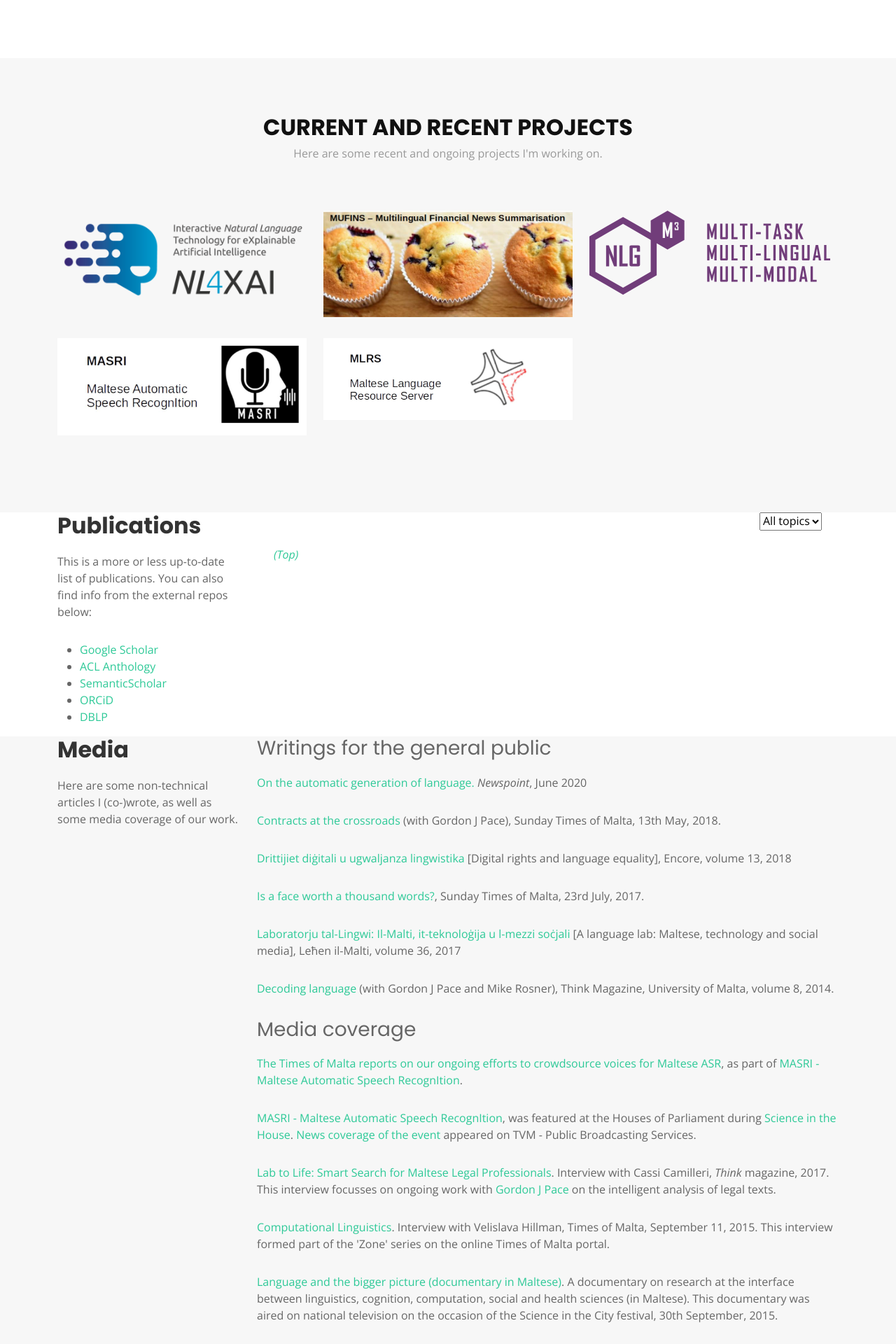
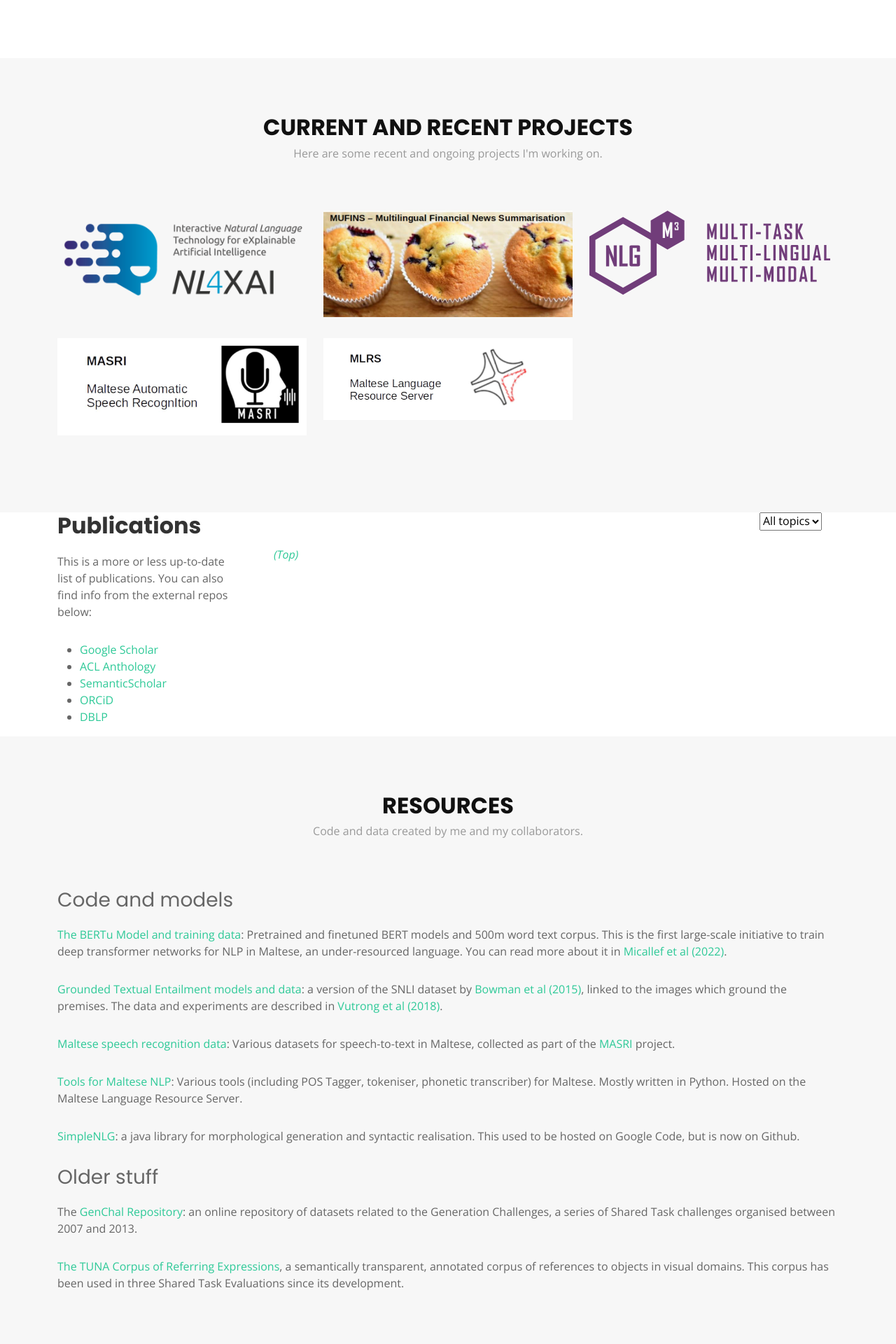
Before and after one commit to albertgatt/albertgatt.github.io, a PHP site: page /index.html in a window 1280 px wide. Shown: the part 1537-3457 px from the top of the page at 70% size. Run offline with PHP 8.4, Linux system fonts and the light colour scheme; some libraries are stand-ins or nearby versions.

Commit message:
Added resources section

```diff
--- a/assets/css/style.css
+++ b/assets/css/style.css
@@ -939,6 +939,14 @@ section {
   padding: 0;
 }
 
+
+/* Team Section
+--------------------------------*/
+#resources {
+  background: #f7f7f7;
+  padding: 80px 0 60px 0;
+}
+
 /* Team Section
 --------------------------------*/
 #team {
@@ -1008,7 +1016,7 @@ section {
 /* Contact Section
 --------------------------------*/
 #contact {
-  background: #f7f7f7;
+  background: #fff;
   padding: 80px 0 40px 0;
 }
 
--- a/index.html
+++ b/index.html
@@ -58,8 +58,10 @@
           <li><a class="nav-link scrollto" href="#about">About</a></li>
           <li><a class="nav-link scrollto " href="#portfolio">Projects</a></li>
           <li><a class="nav-link scrollto" href="#publications">Publications</a></li>
+          <li><a class="nav-link scrollto" href="#resources">Resources</a></li>
+          <li><a class="nav-link scrollto" href="#team">Lab</a></li>
           <li><a class="nav-link scrollto" href="#media">Media</a></li>
-          <li><a class="nav-link scrollto" href="#team">Lab</a></li>
+
           <!-- <li class="dropdown"><a href="#"><span>Drop Down</span> <i class="bi bi-chevron-down"></i></a>
             <ul>
               <li><a href="#">Drop Down 1</a></li>
@@ -330,7 +332,90 @@
 
 
 
-    <!-- ======= PopWriting Section ======= -->
+
+  <!-- ======= REsource Section ======= -->
+    <section id="resources">
+
+      <div class="container" data-aos="fade-up">
+        <div class="section-header">
+          <h3 class="section-title">Resources</h3>
+          <p class="section-description">Code and data created by me and my collaborators.</p>
+        </div>
+        <div class="row">
+          <h3>Code and models</h3>
+          <p><a href="https://huggingface.co/MLRS" target=_blank>The BERTu Model and training data</a>:
+            Pretrained and finetuned BERT models and 500m word text corpus. This is the first large-scale initiative to train deep transformer networks for NLP in Maltese, an under-resourced language. You can read more about it in <a href="https://aclanthology.org/2022.deeplo-1.10/" target=_blank>Micallef et al (2022)</a>.</p>
+
+             <p><a href="https://github.com/claudiogreco/coling18-gte" target=_BLANK>Grounded Textual Entailment models and data</a>: a version of the SNLI dataset by <a href="https://nlp.stanford.edu/pubs/snli_paper.pdf" target=_blank>Bowman et al (2015)</a>, linked to the images which ground the premises. The data and experiments are described in <a href="https://aclanthology.org/C18-1199/" target=_blank>Vutrong et al (2018)</a>.</p>
+
+             <p><a href="https://github.com/UMSpeech/" target=_blank>Maltese speech recognition data</a>: Various datasets for speech-to-text in Maltese, collected as part of the <a href="https://www.um.edu.mt/projects/masri/" target=_blank>MASRI</a> project.</p>
+
+            <p><a href="https://mlrs.research.um.edu.mt/index.php?page=demos" target=_BLANK>Tools for Maltese NLP</a>:
+            Various tools (including POS Tagger, tokeniser, phonetic transcriber) for Maltese. Mostly written in Python. Hosted on the Maltese Language Resource Server.</p>
+
+            <p><a href="https://github.com/simplenlg" target=_BLANK>SimpleNLG</a>:
+              a java library for morphological generation and syntactic
+              realisation. This used to be hosted on Google Code, but is now on Github.</p>
+
+        </div>
+
+        <div class="row">
+          <h3>Older stuff</h3>
+            <p>The <a
+              href="https://sites.google.com/site/genchalrepository/"
+              target=_BLANK>GenChal Repository</a>: an online repository of
+              datasets related to the Generation Challenges, a series of Shared
+              Task challenges organised between 2007 and 2013.</p>
+
+
+            <p><a href="http://www.abdn.ac.uk/ncs/departments/computing-science/corpus-496.php"
+              target="_BLANK">The TUNA Corpus of Referring Expressions</a>, a
+              semantically transparent, annotated corpus of references to objects
+              in visual domains. This corpus has been used in three Shared Task
+              Evaluations since its development.</p>
+        </div>
+
+
+
+      </div>
+    </section><!-- End REsource Section -->
+
+
+    <!-- ======= Team Section ======= -->
+    <section id="team">
+      <a name="top"></a>
+      <div class="container" data-aos="fade-up">
+        <div class="row about-container">
+          <div class="col-lg-3 order-lg-1 order-1">
+              <h2 class="title">Team members</h2>
+            <p>
+              Current and former research staff and students.
+          </p>
+          </div>
+
+          <div class="col-lg-9 content order-lg-2 order-2" data-aos="fade-left" data-aos-delay="100">
+            <h3>Current</h3>
+            <p><a target=_blank href="https://www.cs.uu.nl/staff/ysong.html">Yingjin Song</a> (PhD student, Utrecht University, 2022-present)</p>
+            <p><a target=_blank href="https://www.um.edu.mt/profile/michelecafagna">Michele Cafagna</a> (PhD student,  University of MAlta and Utrecht University, 2020-present).</p>
+            <p><a href="#">Amanda Muscat</a> (PhD student, University of Malta, 2019-present).</p>
+            <p><a target=_blank href="https://www.linkedin.com/in/juliette-faille-b6212110b/">Juliette Faille</a> (co-supervised with Claire Gardent, PhD candidate, CNRS/LORIA, 2020-present).</p>
+            <p><a target=_blank href="https://www.linkedin.com/in/ettore-mariotti-a688263/?originalSubdomain=it">
+  Ettore Mariotti</a> (co-supervised with Jose Maria Alonso, PhD candidate, University of Santiago de Compostela, 2020-present).</p>
+
+            <h3>Former</h3>
+
+            <p><a target=_blank href="https://www.um.edu.mt/profile/marctanti">Marc Tanti</a> (post-doc, University of Malta, 2020-2021; PhD student, 2015-2019). </p>
+            <p><a target=_blank href="https://www.um.edu.mt/profile/carloshernandez">Carlos Hernandez Mena</a> (post-doc, University of Malta, 2019-2021).</p>
+            <p><a target=_blank href="https://www.um.edu.mt/profile/claudiaborg">Claudia Borg</a> (PhD student, University of Malta, 2012-2016). </p>
+            <p><a target=_blank href="https://lukegaleamaltese.wordpress.com/">Luke Galea</a> (PhD student, co-supervised with Martine Grice and Adam Ussishkin, Institute of Linguistics, University of Cologne, 2012-2016). </p>
+
+        </div>
+
+      </div>
+    </section><!-- End Team Section -->
+
+
+        <!-- ======= PopWriting Section ======= -->
     <section id="media">
       <a name="top"></a>
       <div class="container" data-aos="fade-up">
@@ -385,37 +470,6 @@
     </div>
   </section> <!-- End popwriting Section -->
 
-
-
-
-    <!-- ======= Team Section ======= -->
-    <section id="team">
-
-      <div class="container" data-aos="fade-up">
-        <div class="section-header">
-          <h3 class="section-title">Team members</h3>
-          <p class="section-description">Research staff and students.</p>
-        </div>
-        <div class="row">
-          <h3>Current</h3>
-          <p><a target=_blank href="https://www.cs.uu.nl/staff/ysong.html">Yingjin Song</a> (PhD student, Utrecht University, 2022-present)</p>
-          <p><a target=_blank href="https://www.um.edu.mt/profile/michelecafagna">Michele Cafagna</a> (PhD student,  University of MAlta and Utrecht University, 2020-present).</p>
-          <p><a href="#">Amanda Muscat</a> (PhD student, University of Malta, 2019-present).</p>
-          <p><a target=_blank href="https://www.linkedin.com/in/juliette-faille-b6212110b/">Juliette Faille</a> (co-supervised with Claire Gardent, PhD candidate, CNRS/LORIA, 2020-present).</p>
-          <p><a target=_blank href="https://www.linkedin.com/in/ettore-mariotti-a688263/?originalSubdomain=it">
-Ettore Mariotti</a> (co-supervised with Jose Maria Alonso, PhD candidate, University of Santiago de Compostela, 2020-present).</p>
-
-          <h3>Former</h3>
-
-          <p><a target=_blank href="https://www.um.edu.mt/profile/marctanti">Marc Tanti</a> (post-doc, University of Malta, 2020-2021; PhD student, 2015-2019). </p>
-          <p><a target=_blank href="https://www.um.edu.mt/profile/carloshernandez">Carlos Hernandez Mena</a> (post-doc, University of Malta, 2019-2021).</p>
-          <p><a target=_blank href="https://www.um.edu.mt/profile/claudiaborg">Claudia Borg</a> (PhD student, University of Malta, 2012-2016). </p>
-          <p><a target=_blank href="https://lukegaleamaltese.wordpress.com/">Luke Galea</a> (PhD student, co-supervised with Martine Grice and Adam Ussishkin, Institute of Linguistics, University of Cologne, 2012-2016). </p>
-
-
-
-      </div>
-    </section><!-- End Team Section -->
 
     <!-- ======= Contact Section ======= -->
     <section id="contact">
```
